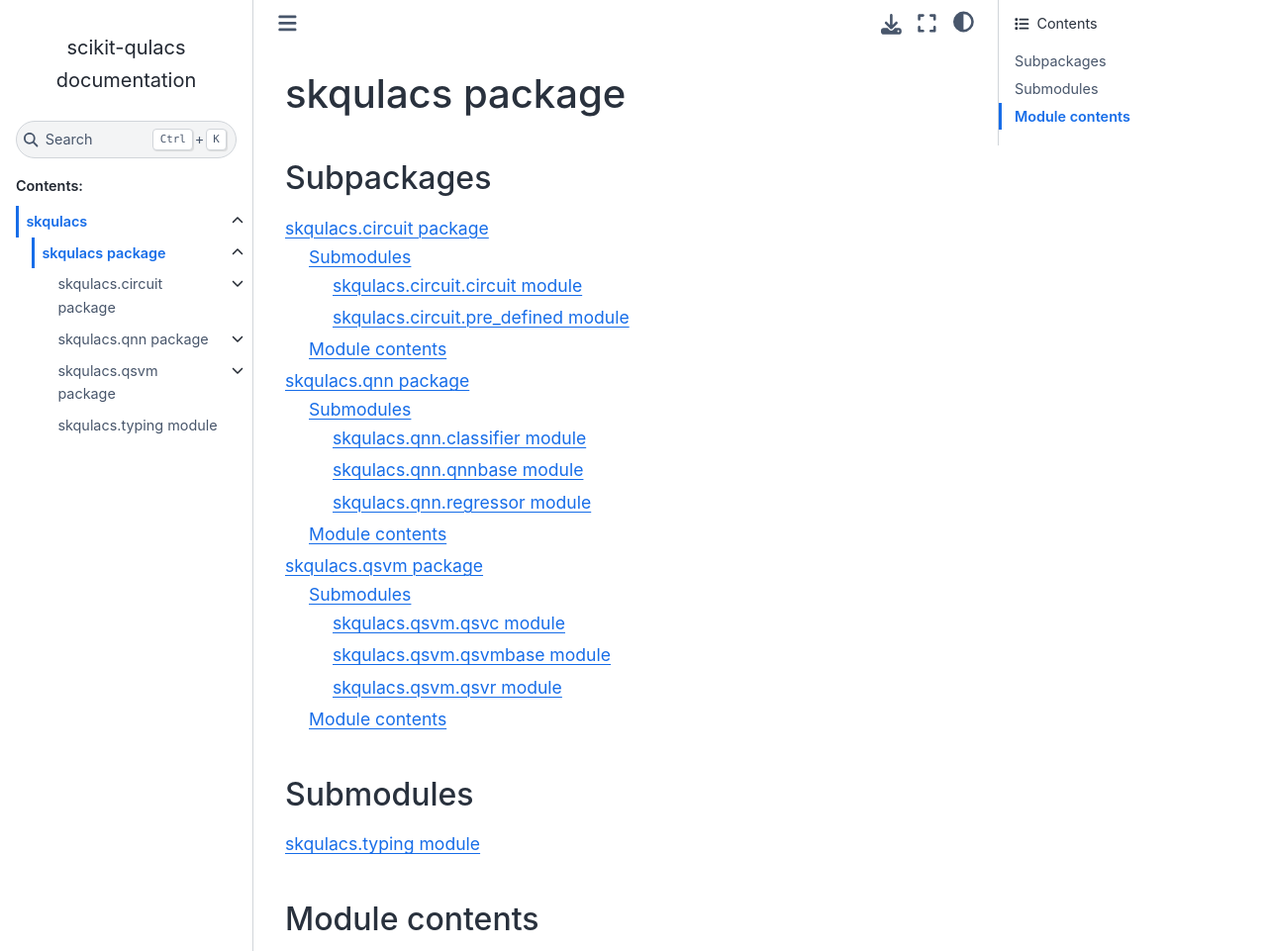
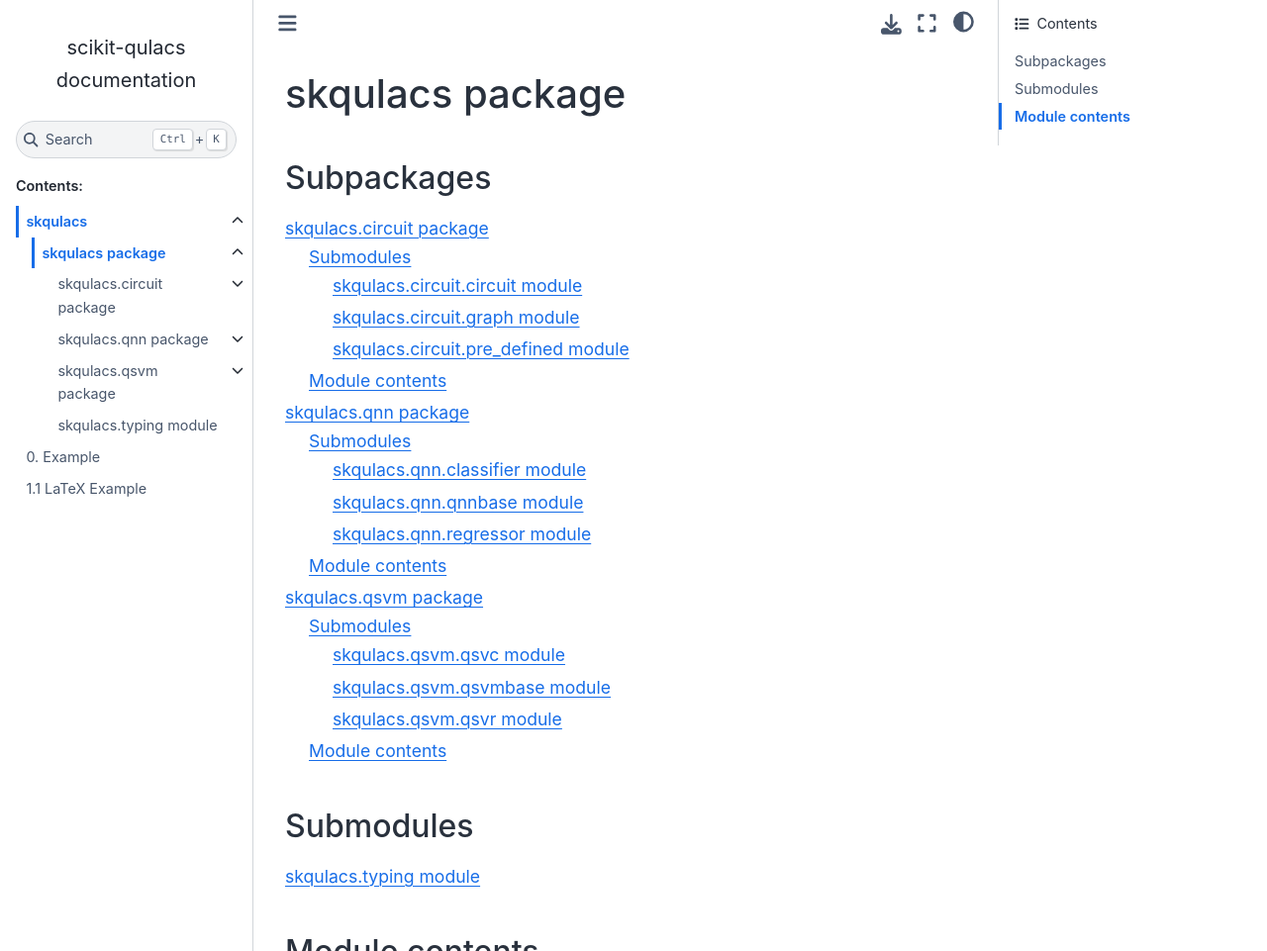
Before and after one commit to Qulacs-Osaka/scikit-qulacs, a Sphinx documentation site: the page built from doc/source/skqulacs.rst, in a window 1280 px wide and 1239 px high, cut to the strip 0-961 px from the top of the window. Shown: the whole strip at 99% size. Built offline with Sphinx 7.4.7 and the Sphinx Book theme 1.1.4, drawn with Linux system fonts in a browser that asks for light colours.

```diff
--- a/doc/requirements-doc.txt
+++ b/doc/requirements-doc.txt
@@ -1,2 +1,3 @@
 sphinx
 sphinx-book-theme
+nbsphinx
--- a/doc/source/conf.py
+++ b/doc/source/conf.py
@@ -32,6 +32,7 @@ extensions = [
     'sphinx.ext.mathjax',
     'sphinx.ext.napoleon',
     'sphinx.ext.viewcode',
+    'nbsphinx',
 ]
 
 mathjax_path = "https://cdn.jsdelivr.net/npm/mathjax@3/es5/tex-mml-chtml.js"
--- a/doc/source/index.rst
+++ b/doc/source/index.rst
@@ -14,6 +14,8 @@ This library is based on `qulacs <https://github.com/qulacs/qulacs>`_ and named
    :caption: Contents:
 
    modules
+   notebooks/0_example
+   notebooks/1.1_latex
 
 
 
--- /dev/null
+++ b/doc/source/skqulacs.circuit.graph.rst
@@ -0,0 +1,7 @@
+skqulacs.circuit.graph module
+=============================
+
+.. automodule:: skqulacs.circuit.graph
+   :members:
+   :undoc-members:
+   :show-inheritance:
--- a/doc/source/skqulacs.circuit.rst
+++ b/doc/source/skqulacs.circuit.rst
@@ -8,6 +8,7 @@ Submodules
    :maxdepth: 4
 
    skqulacs.circuit.circuit
+   skqulacs.circuit.graph
    skqulacs.circuit.pre_defined
 
 Module contents
```
Also changed, not shown: doc/source/notebooks/0_example.ipynb (added), doc/source/notebooks/1.1_latex.ipynb (added), doc/source/notebooks/figures/0/qulacs.png (added).
